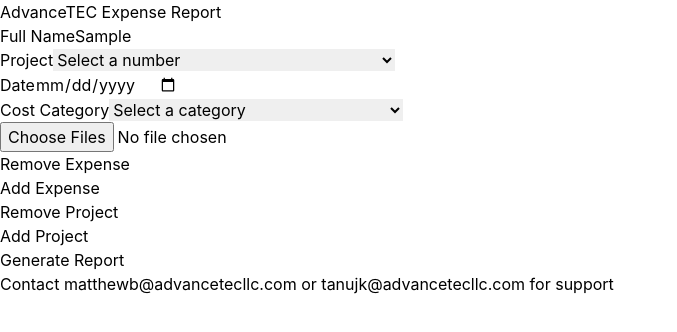
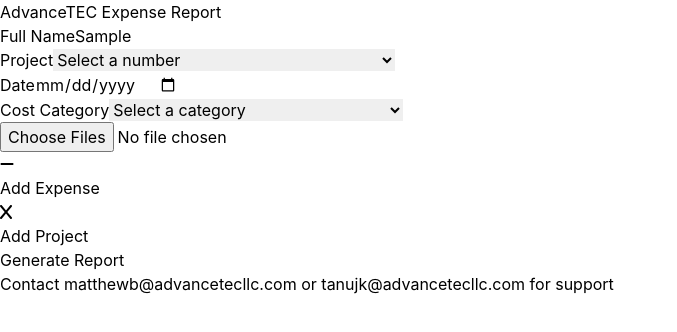
Before and after one commit to matthewb-ATEC/expense-report, a React (Create React App) app: page / in a window 1280 px wide. Both pictures are taken after typing "Sample" into the empty fields and a click on the button "Add Project". Shown: the top 332 px of the page, without its empty margins (0-677 px from the left). Built offline with nearby package versions, Linux system fonts and the light colour scheme.

Commit message:
font awesome icons for removing projects and expenses

```diff
--- a/package.json
+++ b/package.json
@@ -3,6 +3,8 @@
   "version": "0.1.0",
   "private": true,
   "dependencies": {
+    "@fortawesome/free-solid-svg-icons": "^6.6.0",
+    "@fortawesome/react-fontawesome": "^0.2.2",
     "@testing-library/jest-dom": "^5.17.0",
     "@testing-library/react": "^13.4.0",
     "@testing-library/user-event": "^13.5.0",
--- a/src/Components/Home.tsx
+++ b/src/Components/Home.tsx
@@ -13,6 +13,8 @@
   summaries,
   mileageRate,
 } from "../Data/results";
+import { FontAwesomeIcon } from "@fortawesome/react-fontawesome";
+import { faX } from "@fortawesome/free-solid-svg-icons";
 
 const Home: React.FC = () => {
   const [projects, setProjects] = useState<ProjectType[]>([]);
@@ -317,7 +319,7 @@
               type="button"
               onClick={() => removeProject(project.id)}
             >
-              Remove Project
+              <FontAwesomeIcon icon={faX} />
             </button>
           </div>
         ))}
--- a/src/Components/Project.tsx
+++ b/src/Components/Project.tsx
@@ -2,6 +2,8 @@
 import Expense from "./Expense";
 import { Expense as ExpenseType } from "../Data/types";
 import { v4 as uuidv4 } from "uuid";
+import { FontAwesomeIcon } from "@fortawesome/react-fontawesome";
+import { faMinus } from "@fortawesome/free-solid-svg-icons";
 
 interface ProjectProps {
   project: any;
@@ -116,7 +118,7 @@
               type="button"
               onClick={() => removeExpense(expense.id)}
             >
-              Remove Expense
+              <FontAwesomeIcon icon={faMinus} />
             </button>
           </div>
         ))}
```
Also changed, not shown: 1 other file (tests, documents, lock files or other folders).
